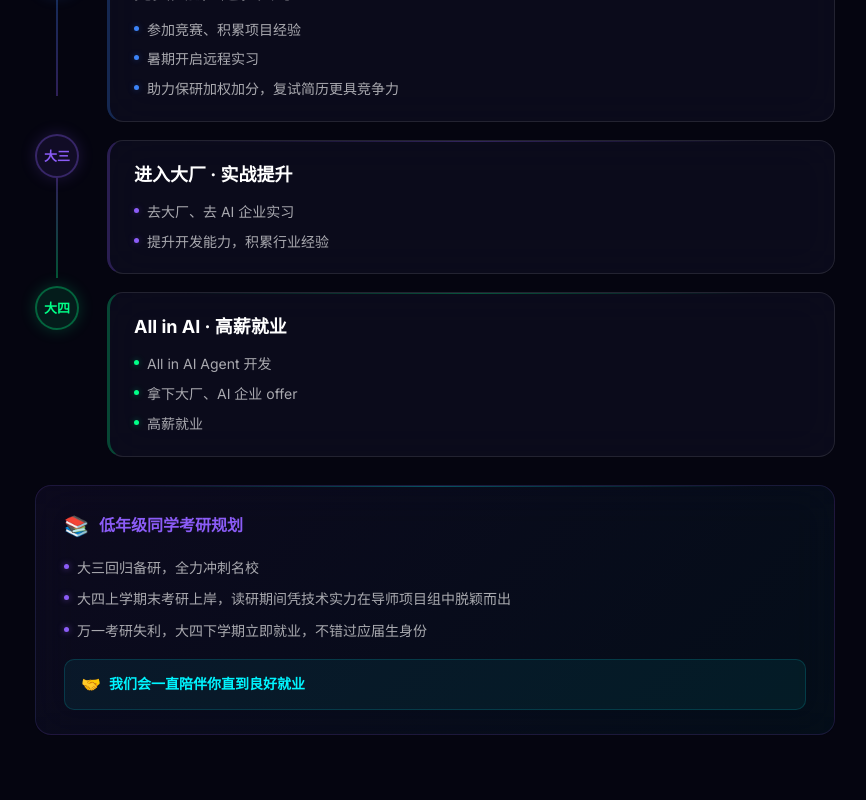
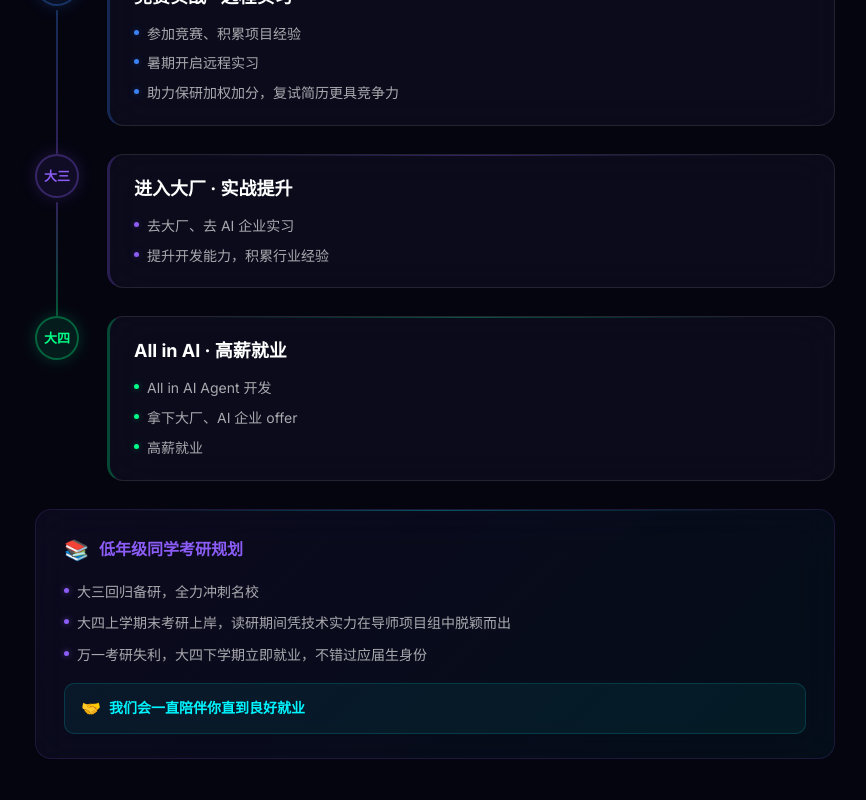
Before and after one commit to cleversnail/company-website, a React (Vite) app: page / in a window 1280 px wide. Shown: the part 1120-1920 px from the top of the page, without its empty margins (205-1071 px from the left). Built offline with nearby package versions, Linux system fonts and the light colour scheme.

Commit message:
fix: 时间线自适应卡片高度，节点顶部对齐

```diff
--- a/src/components/LearningPath.jsx
+++ b/src/components/LearningPath.jsx
@@ -59,14 +59,27 @@ export default function LearningPath({ isMobile }) {
       </div>
 
       {/* 时间线 */}
-      <div style={{ maxWidth: 800, margin: "0 auto", position: "relative" }}>
+      <div style={{ maxWidth: 800, margin: "0 auto" }}>
         {timeline.map((item, i) => (
-          <div key={i} style={{ position: "relative" }}>
-            {/* 节点 + 卡片行 */}
-            <div style={{ display: "flex", gap: isMobile ? 16 : 28, alignItems: "flex-start", position: "relative", zIndex: 1 }}>
-              {/* 左侧节点列 */}
-              <div style={{ display: "flex", flexDirection: "column", alignItems: "center", flexShrink: 0, width: isMobile ? 36 : 44 }}>
-                {/* 节点圆 */}
+          <div
+            key={i}
+            style={{
+              display: "flex",
+              gap: isMobile ? 16 : 28,
+              alignItems: "stretch", // 让左右两列等高
+            }}
+          >
+            {/* 左侧：节点圆 + 竖线 */}
+            <div
+              style={{
+                display: "flex",
+                flexDirection: "column",
+                alignItems: "center",
+                flexShrink: 0,
+                width: isMobile ? 36 : 44,
+              }}
+            >
+              {/* 节点圆（固定在顶部） */}
               <div
                 style={{
                   width: isMobile ? 36 : 44,
@@ -82,34 +95,37 @@ export default function LearningPath({ isMobile }) {
                   color: item.color,
                   boxShadow: `0 0 16px ${item.color}30`,
                   flexShrink: 0,
-                    position: "relative",
-                    zIndex: 2,
                 }}
               >
                 {item.year}
               </div>
 
-                {/* 竖线（非最后一个节点） */}
+              {/* 竖线：自动撑满剩余高度（最后一个节点不显示） */}
               {i < timeline.length - 1 && (
                 <div
                   style={{
+                    flex: 1,
                     width: 2,
-                      height: isMobile ? 80 : 100,
+                    marginTop: 4,
                     background: `linear-gradient(180deg, ${item.color}50, ${timeline[i + 1].color}50)`,
-                      marginTop: 0,
+                    borderRadius: 1,
                   }}
                 />
               )}
             </div>
 
-              {/* 右侧卡片 */}
-              <div style={{ flex: 1, paddingTop: isMobile ? 4 : 6, marginBottom: isMobile ? 8 : 12 }}>
+            {/* 右侧：卡片（顶部对齐） */}
+            <div style={{ flex: 1, paddingBottom: isMobile ? 20 : 28 }}>
               <GlassCard
                 hoverable
                 glowColor={i === 0 ? "cyan" : i === 1 ? "blue" : i === 2 ? "purple" : "green"}
                 style={{
                   padding: isMobile ? "16px" : "20px 24px",
                   borderLeft: `3px solid ${item.color}40`,
+                  height: "100%",
+                  display: "flex",
+                  flexDirection: "column",
+                  justifyContent: "center",
                 }}
               >
                 <div style={{ fontSize: isMobile ? 16 : 18, fontWeight: 700, color: "#fff", marginBottom: 10 }}>
@@ -126,12 +142,11 @@ export default function LearningPath({ isMobile }) {
               </GlassCard>
             </div>
           </div>
-          </div>
         ))}
       </div>
 
       {/* 考研规划（低年级同学） */}
-      <div style={{ maxWidth: 800, margin: "16px auto 0" }}>
+      <div style={{ maxWidth: 800, margin: "0 auto" }}>
         <GlassCard
           hoverable={false}
           style={{
```
Lines whose indentation alone changed are shown as unchanged.
